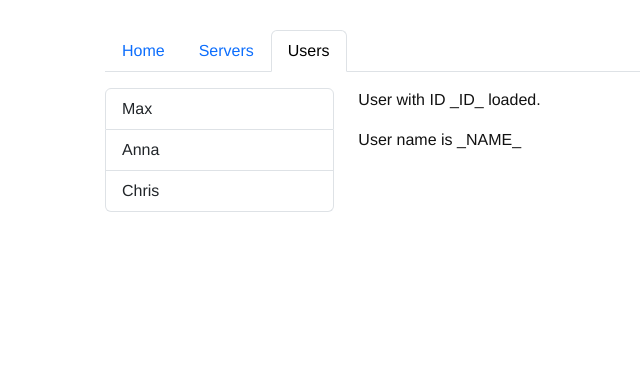
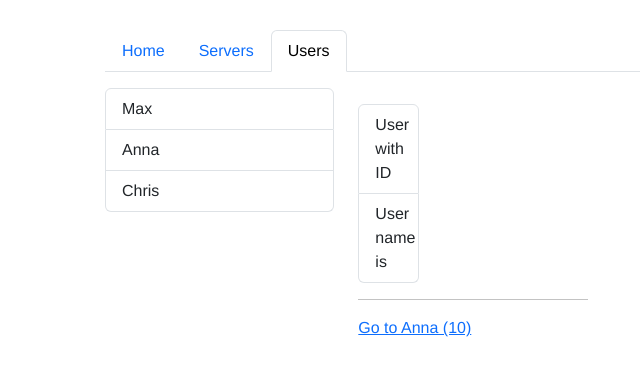
Before and after one commit to shubhenduanupamdutta/routing, an Angular app: page /users in a window 1280 px wide. Shown: the top 376 px of the page, without its empty margins (167-807 px from the left). Built offline with nearby package versions, Linux system fonts and the light colour scheme.

Commit message:
Subscribe to update page when on that page.

```diff
--- a/src/app/app.module.ts
+++ b/src/app/app.module.ts
@@ -13,8 +13,9 @@ import { UserComponent } from './users/user/user.component';
 import { UsersComponent } from './users/users.component';
 
 const appRoutes: Routes = [
+  { path: '', component: HomeComponent },
   { path: 'users', component: UsersComponent },
-  { path: '', component: HomeComponent },
+  { path: 'users/:id/:name', component: UserComponent },
   { path: 'servers', component: ServersComponent },
 ];
 
--- a/src/app/users/user/user.component.html
+++ b/src/app/users/user/user.component.html
@@ -1,2 +1,14 @@
-<p>User with ID _ID_ loaded.</p>
-<p>User name is _NAME_</p>
+<div>
+  <div class="row my-3">
+    <div class="col-12 col-md-4">
+      <ul class="list-group">
+        <li class="list-group-item">User with ID {{ user.id }}</li>
+        <li class="list-group-item">User name is {{ user.name }}</li>
+      </ul>
+    </div>
+  </div>
+  <hr />
+  <div class="row my-3">
+    <a [routerLink]="['/users', 10, 'Anna']">Go to Anna (10)</a>
+  </div>
+</div>
--- a/src/app/users/user/user.component.ts
+++ b/src/app/users/user/user.component.ts
@@ -1,16 +1,21 @@
 import { Component, OnInit } from '@angular/core';
+import { ActivatedRoute, Params } from '@angular/router';
 
 @Component({
   selector: 'app-user',
   templateUrl: './user.component.html',
-  styleUrls: ['./user.component.css']
+  styleUrls: ['./user.component.css'],
 })
 export class UserComponent implements OnInit {
-  user: {id: number, name: string};
+  user: { id: number; name: string };
 
-  constructor() { }
+  constructor(private route: ActivatedRoute) {}
 
   ngOnInit() {
+    this.user = { id: this.route.snapshot.params['id'], name: this.route.snapshot.params['name'] };
+    this.route.params.subscribe((params: Params) => {
+      this.user.id = params.id;
+      this.user.name = params.name;
+    });
   }
-
 }
```
